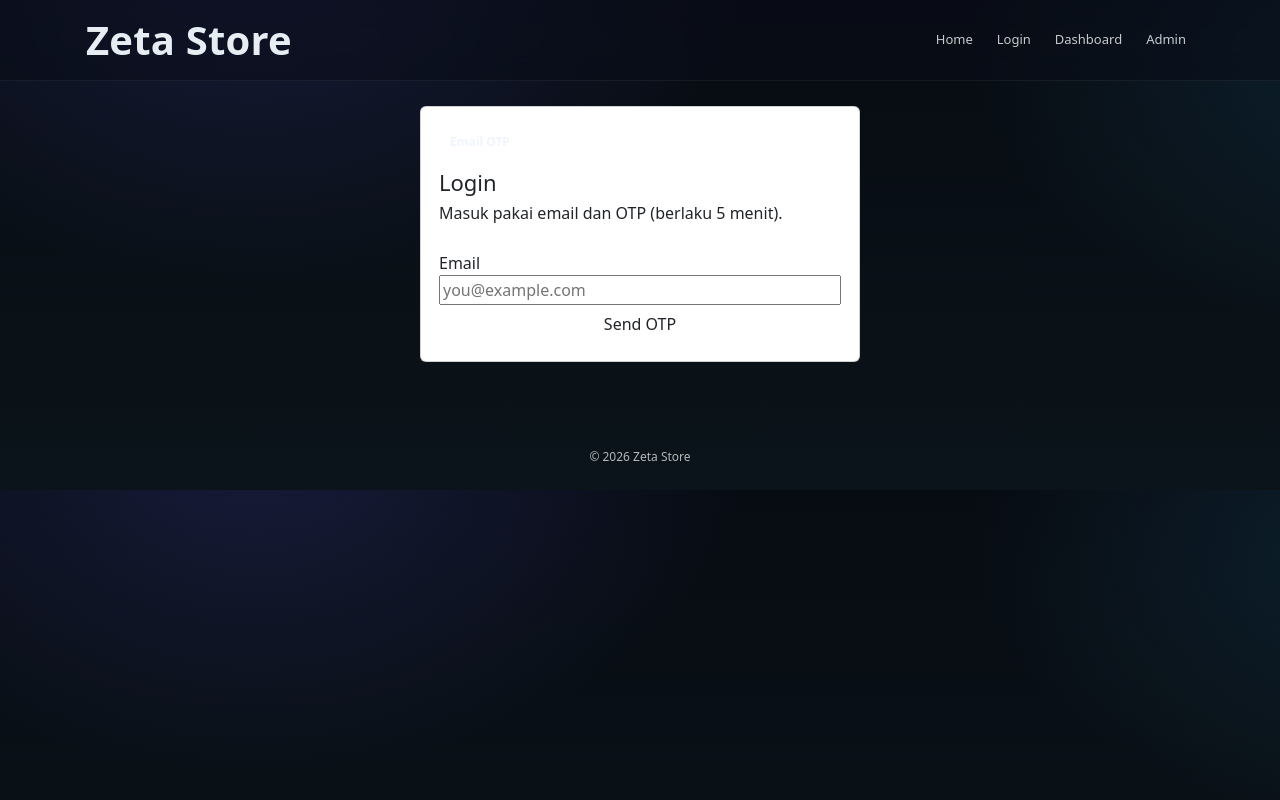
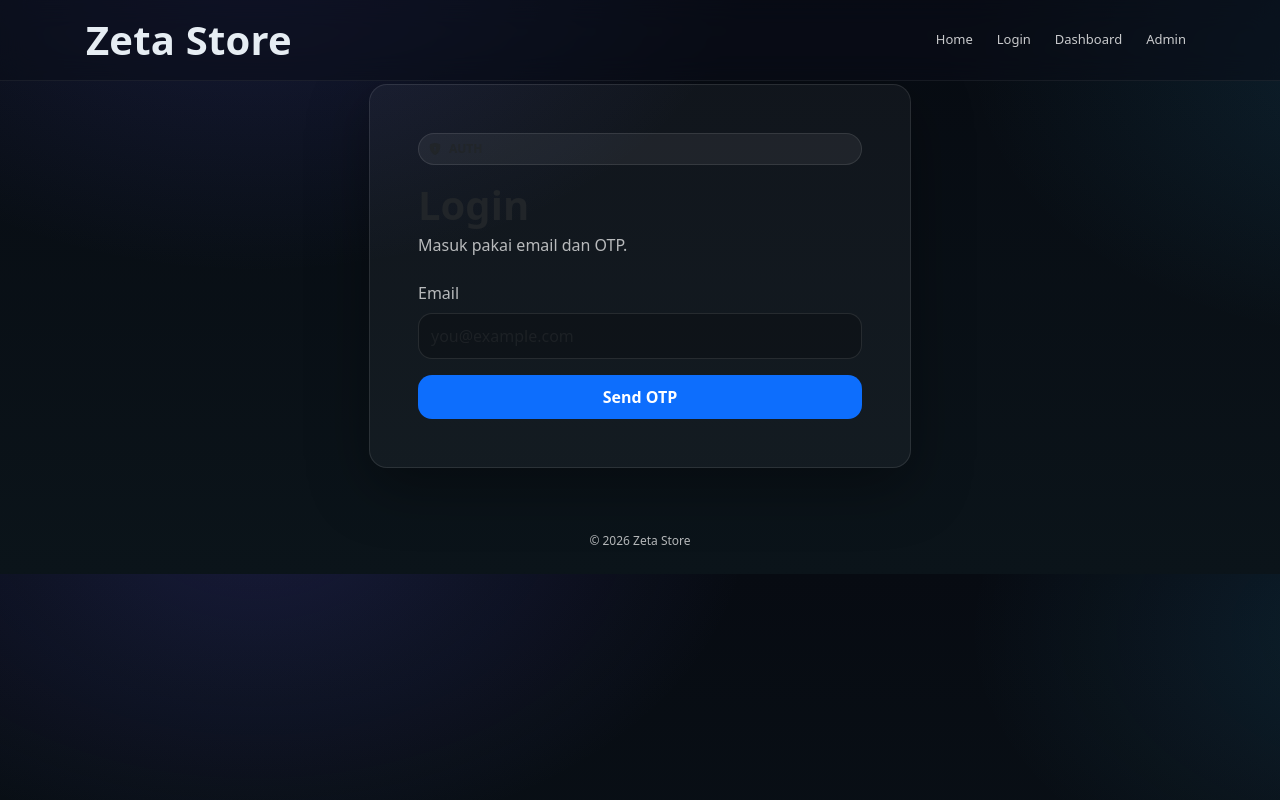
Before and after one commit to tuyyistore/zetastore, a Nuxt app: page /login in a window 1280 px wide. Built offline with nearby package versions, Linux system fonts and the light colour scheme.

Commit message:
Update login.vue

```diff
--- a/pages/login.vue
+++ b/pages/login.vue
@@ -1,31 +1,39 @@
 <template>
-  <div class="wrap">
-    <div class="card loginCard">
-      <div class="top">
-        <div class="kicker">Email OTP</div>
-        <h1 class="title">Login</h1>
-        <p class="muted">Masuk pakai email dan OTP (berlaku 5 menit).</p>
+  <div class="row justify-content-center">
+    <div class="col-12 col-lg-6">
+      <div class="card card-soft p-4 p-md-5">
+        <div class="badge-soft d-inline-flex align-items-center gap-2 mb-3">
+          <i class="bi bi-shield-lock-fill"></i>
+          AUTH
         </div>
 
-      <label class="lbl">Email</label>
-      <input v-model="email" class="inp" placeholder="you@example.com" />
+        <h1 class="mb-1" style="font-weight: 900;">Login</h1>
+        <p class="text-muted mb-4">Masuk pakai email dan OTP.</p>
 
-      <button class="btn full" :disabled="loadingSend" @click="sendOtp">
+        <label class="form-label text-muted">Email</label>
+        <input v-model="email" class="form-control mb-3" placeholder="you@example.com" />
+
+        <button class="btn btn-primary w-100" :disabled="loadingSend" @click="sendOtp">
           {{ loadingSend ? 'Sending...' : 'Send OTP' }}
         </button>
 
-      <div v-if="sent" class="otpBox">
-        <div class="otpHint">OTP sudah dikirim. Cek Inbox/Spam.</div>
+        <div v-if="sent" class="mt-4">
+          <div class="text-muted mb-2" style="font-size: 13px;">
+            OTP sudah dikirim. Cek Inbox/Spam.
+          </div>
 
-        <label class="lbl">OTP</label>
-        <input v-model="otp" class="inp" placeholder="6 digit" inputmode="numeric" />
+          <label class="form-label text-muted mt-2">OTP</label>
+          <input v-model="otp" class="form-control mb-3" placeholder="6 digit" inputmode="numeric" />
 
-        <button class="btn full" :disabled="loadingVerify" @click="verifyOtp">
+          <button class="btn btn-primary w-100" :disabled="loadingVerify" @click="verifyOtp">
             {{ loadingVerify ? 'Verifying...' : 'Verify & Login' }}
           </button>
         </div>
 
-      <p v-if="err" class="err">{{ err }}</p>
+        <div v-if="err" class="mt-3 text-danger" style="font-weight: 700;">
+          {{ err }}
+        </div>
+      </div>
     </div>
   </div>
 </template>
@@ -65,35 +73,3 @@ const verifyOtp = async () => {
   }
 }
 </script>
-
-<style scoped>
-.wrap{display:flex;justify-content:center;padding: 22px 0}
-.loginCard{width:100%;max-width:440px;padding: 18px}
-.top{padding-bottom: 10px}
-.kicker{
-  display:inline-flex;
-  padding: 7px 10px;
-  border-radius: 999px;
-  border: 1px solid rgba(255,255,255,.10);
-  background: rgba(255,255,255,.03);
-  color: rgba(234,240,255,.75);
-  font-size: 12px;
-  font-weight: 900;
-}
-.title{margin: 10px 0 6px; font-size: 22px}
-.full{width:100%}
-.otpBox{
-  margin-top: 12px;
-  padding-top: 12px;
-  border-top: 1px solid rgba(255,255,255,.07);
-}
-.otpHint{
-  font-size: 12px;
-  color: rgba(234,240,255,.65);
-  padding: 10px 12px;
-  border: 1px solid rgba(255,255,255,.08);
-  border-radius: 16px;
-  background: rgba(255,255,255,.02);
-  margin-bottom: 10px;
-}
-</style>
```
Lines whose indentation alone changed are shown as unchanged.
